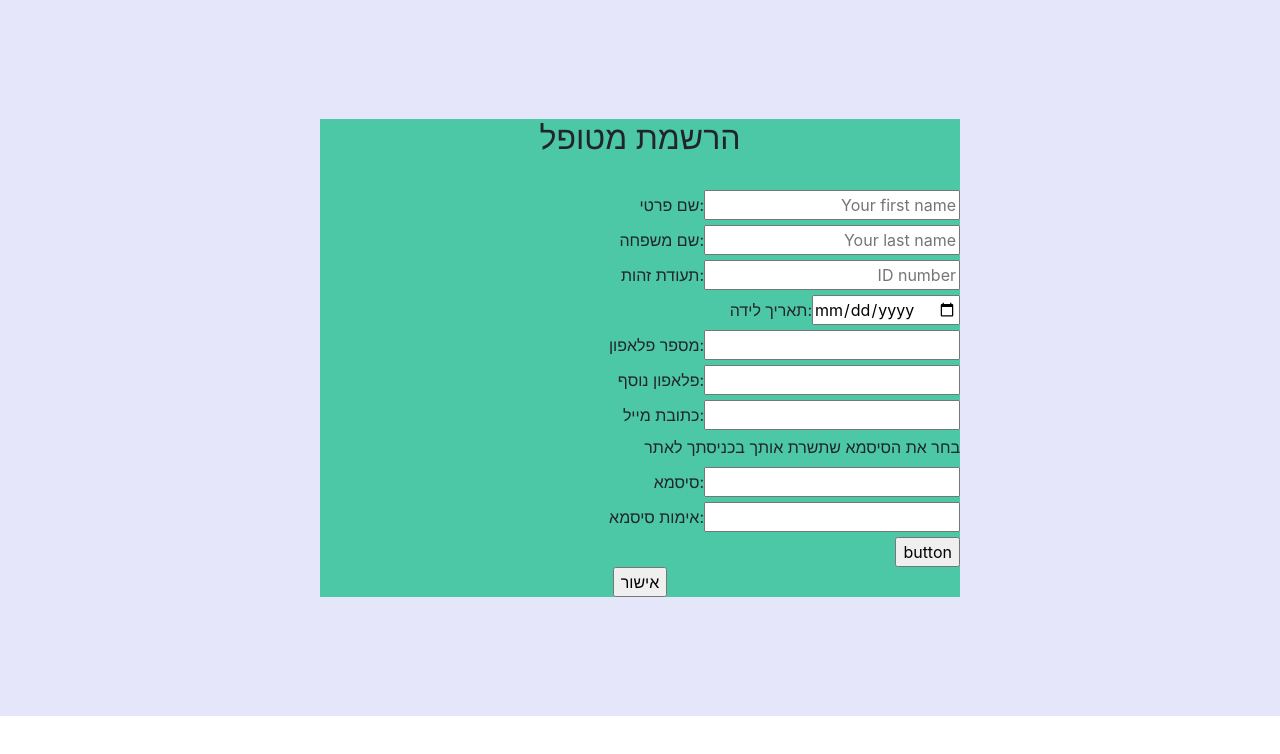
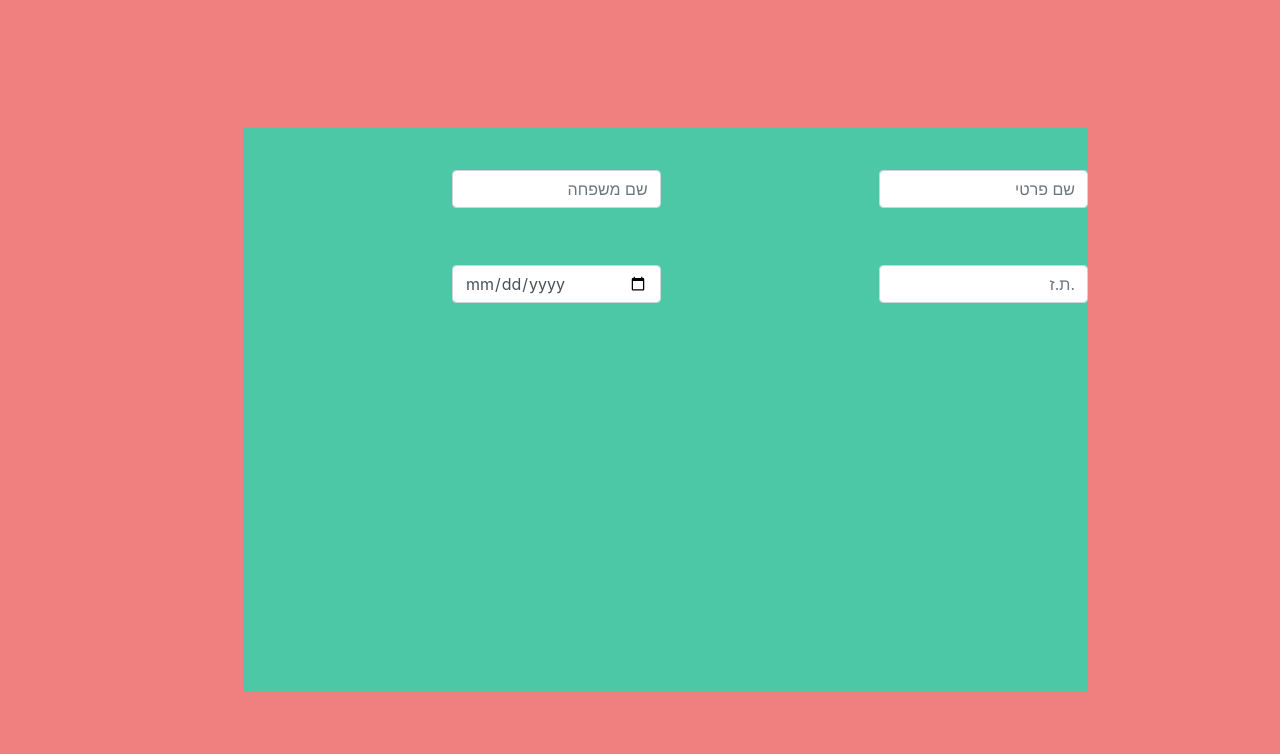
Before and after one commit to chagitmorgenshtern/natural, a React (Create React App) app in the folder app2/: page /signup in a window 1280 px wide. Shown: the top 754 px of the page. Built offline with nearby package versions, Linux system fonts and the light colour scheme.

Commit message:
react:contonue signup-bootstarp

```diff
--- a/app2/src/App.css
+++ b/app2/src/App.css
@@ -1,7 +1,7 @@
 .App {
 
   text-align: right;
-  background-color:lavender;
+  background-color:lightcoral;
   display: grid;
   grid-template-columns: repeat(12, 1fr);
   grid-template-rows: repeat(6, 1fr);
@@ -11,6 +11,7 @@
   /* border-color:black;
   border-radius: 15%;
   box-shadow: black; */
+
 
 }
 
--- a/app2/src/component/signup.js
+++ b/app2/src/component/signup.js
@@ -1,5 +1,6 @@
 import React, { Component } from 'react';
 import axios from '../axios'
+import { Form, Col, Button } from 'react-bootstrap';
 
 class Signup extends Component {
     state = {
@@ -21,9 +22,29 @@ class Signup extends Component {
     render() {
         return (
             <div className="signup">
-                <form>
+                {/* <form> */}
+                <Form>
+                <Form.Row>
+                        <Form.Group as={Col} controlId="formGridEmail">
+                            <Form.Control placeholder="שם פרטי" />
+                        </Form.Group>
 
-                    <center><h2 className="headerSignup">הרשמת מטופל</h2></center><br></br>
+                        <Form.Group as={Col}>
+                            <Form.Control placeholder="שם משפחה" />
+                        </Form.Group>
+                    </Form.Row>
+
+                    <Form.Row>
+                        <Form.Group as={Col} controlId="formGridEmail">
+                            <Form.Control placeholder=".ת.ז" />
+                        </Form.Group>
+
+                        <Form.Group as={Col} controlId="formGridEmail">
+                            <Form.Control type ="date" placeholder="תאריך לידה" />
+                        </Form.Group>
+                    </Form.Row>
+                    </Form>
+                    {/* <center><h2 className="headerSignup">הרשמת מטופל</h2></center><br></br>
 
 
                     <input type="text" placeholder="Your first name" id="Firstname" onChange={(event) => this.inputChange(event)} />
@@ -58,12 +79,11 @@ class Signup extends Component {
 
                     <input type="button" value="button" onClick={() => this.newPateintHandler(this.state.patient)} />
                     <center><input type="submit" value="אישור" onClick={() => this.newPateintHandler(this.state.patient)} /></center>
-                </form>
+                </form> */}
             </div>
         );
     }//render
 
-    valid
 
     inputChange = (event) => {
         const newperson = { ...this.state.patient };
--- a/app2/src/component/signupTh.js
+++ b/app2/src/component/signupTh.js
@@ -1,7 +1,7 @@
 import React, { Component } from 'react';
 import axios from '../axios'
 import 'bootstrap/dist/css/bootstrap.min.css';
-import { Form, Col, Button } from 'react-bootstrap';
+import { Form, Col, Button,Row,Container } from 'react-bootstrap';
 
 class SignupTh extends Component {
 
@@ -9,16 +9,14 @@ class SignupTh extends Component {
 
     render() {
         return (
-            <div id="signupTh">
-                <Form>
+            <div className="signupTh">
+                <Form >
                     <Form.Row>
                         <Form.Group as={Col} controlId="formGridEmail">
-                            <Form.Label>Email</Form.Label>
-                            <Form.Control type="email" placeholder="Enter email" />
+                            <Form.Control type="email" placeholder="הכנס כתובת מייל" />
                         </Form.Group>
 
                         <Form.Group as={Col} controlId="formGridPassword">
-                            <Form.Label>Password</Form.Label>
                             <Form.Control type="password" placeholder="Password" />
                         </Form.Group>
                     </Form.Row>
--- a/app2/src/style.css
+++ b/app2/src/style.css
@@ -6,18 +6,35 @@
 }
 
 .signup{
-    text-align: right;
+    text-align: center;
     background-color:rgb(76, 200, 166);
-    grid-area: 2 / 4 / 6 / 10;
+    width: 66vw;
+    height: 44vw;
+    margin-top: 10vw;
+    margin-right: 15vw;
 }
 
 .input
 {
-
+    display: block;
+    width: 100%;
+    height: calc(1.5em + .75rem + 2px);
+    padding: .375rem .75rem;
+    font-size: 1rem;
+    font-weight: 400;
+    line-height: 1.5;
+    color: #495057;
+    background-color:lawngreen;
+    background-clip: padding-box;
+    border: 1px solid #ced4da;
+    border-radius: .25rem;
+    transition: border-color .15s ease-in-out,box-shadow .15s ease-in-out;
+}
+/*
 /* font-size-adjust: 10%;
      FONT-SIZE: 15px;   */
    /* font-family: Verdana, Geneva, Tahoma, sans-serif; */
-    padding:10px 11px;
+    /* padding:10px 11px; */
     /* BORDER-RIGHT: 0.5px solid;
 
     font-size-adjust: 10%;
@@ -29,11 +46,14 @@
     BORDER-TOP: 0.5px solid;
     BORDER-LEFT: 0.5px solid;
     BORDER-BOTTOM: 0.5px solid; */
-    BORDER-color:white;
+    /* BORDER-color:white;
     background-origin: initial;
     background-size: initial;
-    background-color:transparent;
-}
+    background-color:transparent;  */ */
+
+/* . {
+    grid-area: 2 / 4 / 6 / 10  !important;
+} */
 
 .headerSignup
 {
@@ -42,11 +62,13 @@
 }
 
 .form-control{
-
+    width: 50% ;
+    margin-top: 10%;
 }
 .form-control:focus {
     box-shadow: none !important;
     border-color: white;
+    display: grid;
 }
 
 #login{
```
